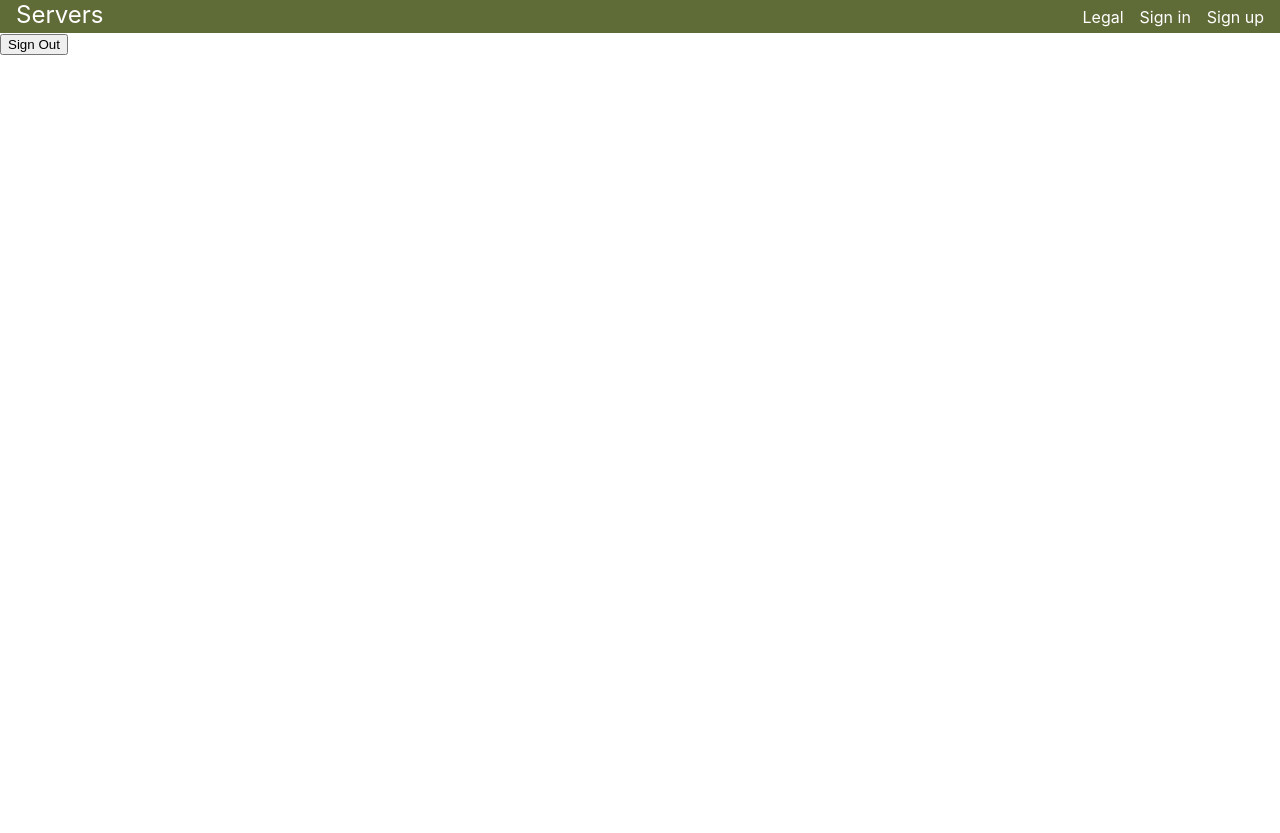
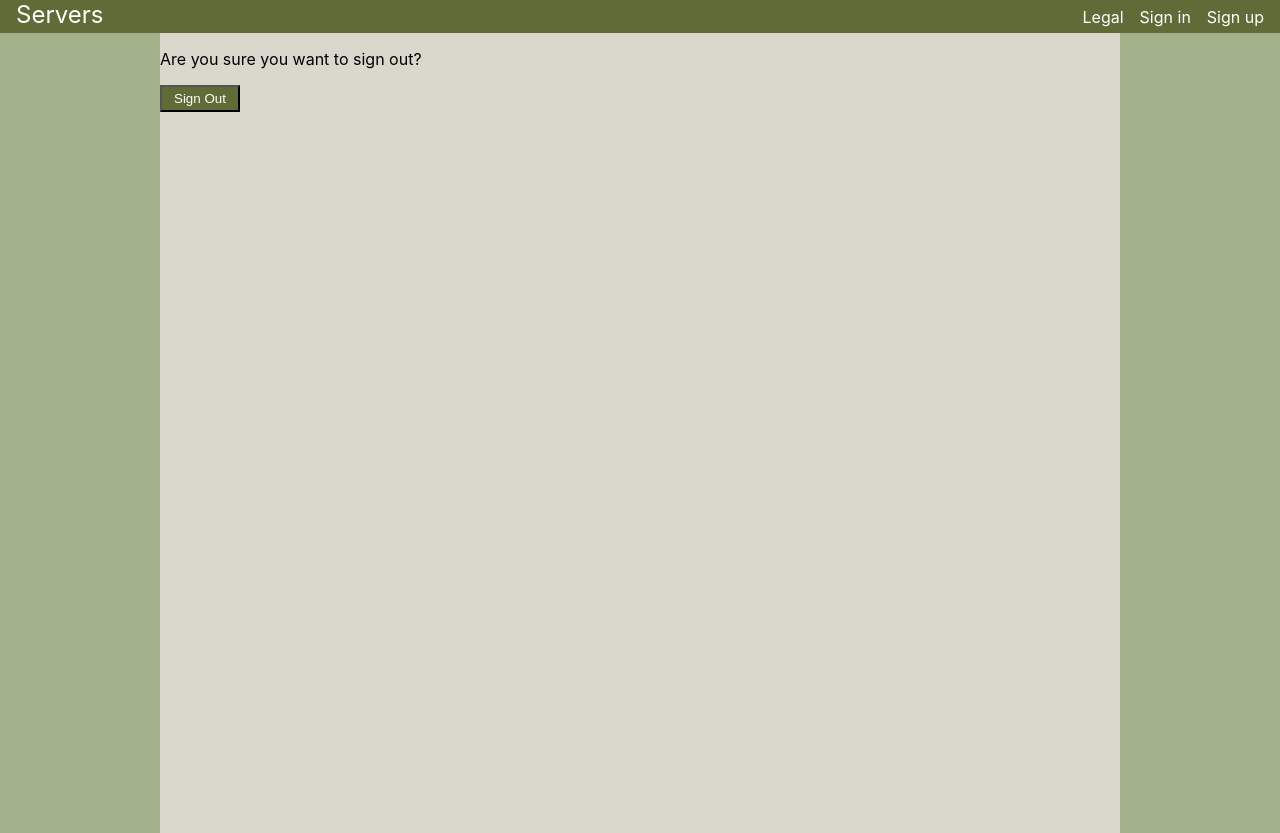
Before and after one commit to Ben-JClark/minecraftbuilds, a React (Create React App) app in the folder client/minecraftbuilds/: page /sign-out in a window 1280 px wide. Before the commit the page ends 800 px from the top, so only its background shows below. Built offline with nearby package versions, Linux system fonts and the light colour scheme; no server answers.

Commit message:
Updated button UI

```diff
--- a/client/minecraftbuilds/src/components/SignIn.tsx
+++ b/client/minecraftbuilds/src/components/SignIn.tsx
@@ -66,7 +66,8 @@ function SignIn({ setIsAuthenticated }: Props) {
   }
 
   return (
-    <>
+    <div className="grid-main">
+      <div className="page">
         {success === true ? (
           <MessageBox message="You have successfully signed in" buttonText="Browse Servers" url="/" />
         ) : (
@@ -103,7 +104,10 @@ function SignIn({ setIsAuthenticated }: Props) {
             </div>
           </>
         )}
-    </>
+      </div>
+      <div className="sidebar" id="sidebar-l"></div>
+      <div className="sidebar" id="sidebar-r"></div>
+    </div>
   );
 }
 
--- a/client/minecraftbuilds/src/components/SignOut.tsx
+++ b/client/minecraftbuilds/src/components/SignOut.tsx
@@ -42,6 +42,8 @@ function SignOut({ setIsAuthenticated }: Props) {
   }
   return (
     <>
+      <div className="grid-main">
+        <div className="page">
           {success === true ? (
             <MessageBox message="You have successfully signed out" buttonText="Back to server browser" url="/" />
           ) : (
@@ -51,9 +53,14 @@ function SignOut({ setIsAuthenticated }: Props) {
                   {serverError.feild} {serverError.message}{" "}
                 </div>
               ) : null}
+              <p>Are you sure you want to sign out?</p>
               <button onClick={handleSignOut}>Sign Out</button>
             </>
           )}
+        </div>
+        <div className="sidebar" id="sidebar-l"></div>
+        <div className="sidebar" id="sidebar-r"></div>
+      </div>
     </>
   );
 }
--- a/client/minecraftbuilds/src/components/SignUp.tsx
+++ b/client/minecraftbuilds/src/components/SignUp.tsx
@@ -78,6 +78,8 @@ function SignUp() {
 
   return (
     <>
+      <div className="grid-main">
+        <div className="page">
           {success === true ? (
             <MessageBox
               message="You have successfully signed up, now you can sign in"
@@ -141,6 +143,10 @@ function SignUp() {
               </div>
             </>
           )}
+        </div>
+        <div className="sidebar" id="sidebar-l"></div>
+        <div className="sidebar" id="sidebar-r"></div>
+      </div>
     </>
   );
 }
--- a/client/minecraftbuilds/src/styling/LinkButton.css
+++ b/client/minecraftbuilds/src/styling/LinkButton.css
@@ -1,12 +1,3 @@
 .link-button {
-  background-color: #606c38ff;
-  color: white;
-  cursor: pointer;
   padding: 0.5rem 1rem 0.5rem 1rem;
 }
-
-.link-button:hover {
-  background-color: #a3b18aff;
-  color: #344e41ff;
-  transition-duration: 250ms;
-}
--- a/client/minecraftbuilds/src/styling/PageStyle.css
+++ b/client/minecraftbuilds/src/styling/PageStyle.css
@@ -55,3 +55,16 @@
   border-width: 2px;
   border-color: red;
 }
+
+button {
+  background-color: #606c38ff;
+  color: white;
+  cursor: pointer;
+  padding: 0.25rem 0.75rem 0.25rem 0.75rem;
+}
+
+button:hover {
+  background-color: #a3b18aff;
+  color: #344e41ff;
+  transition-duration: 250ms;
+}
```
Lines whose indentation alone changed are shown as unchanged.
